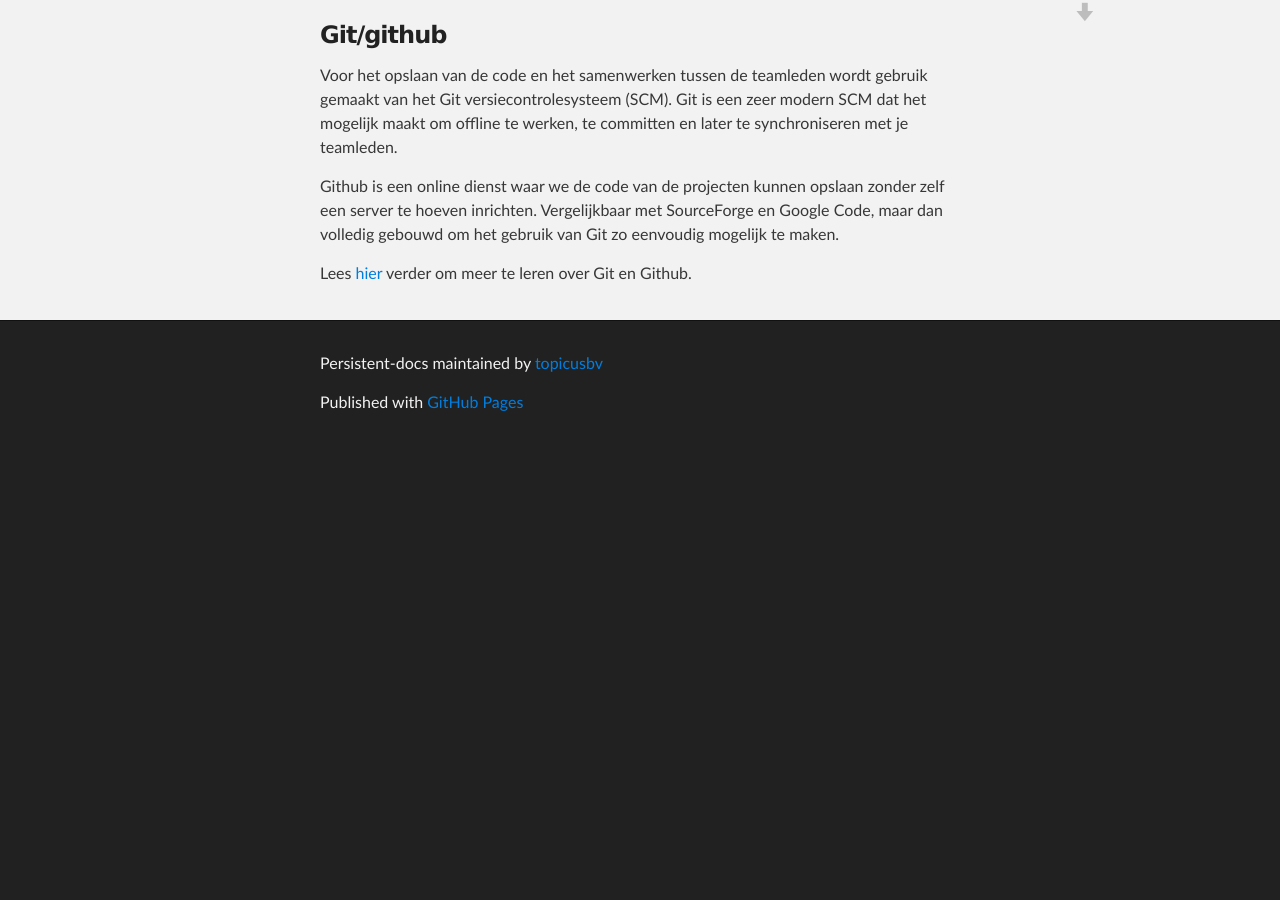
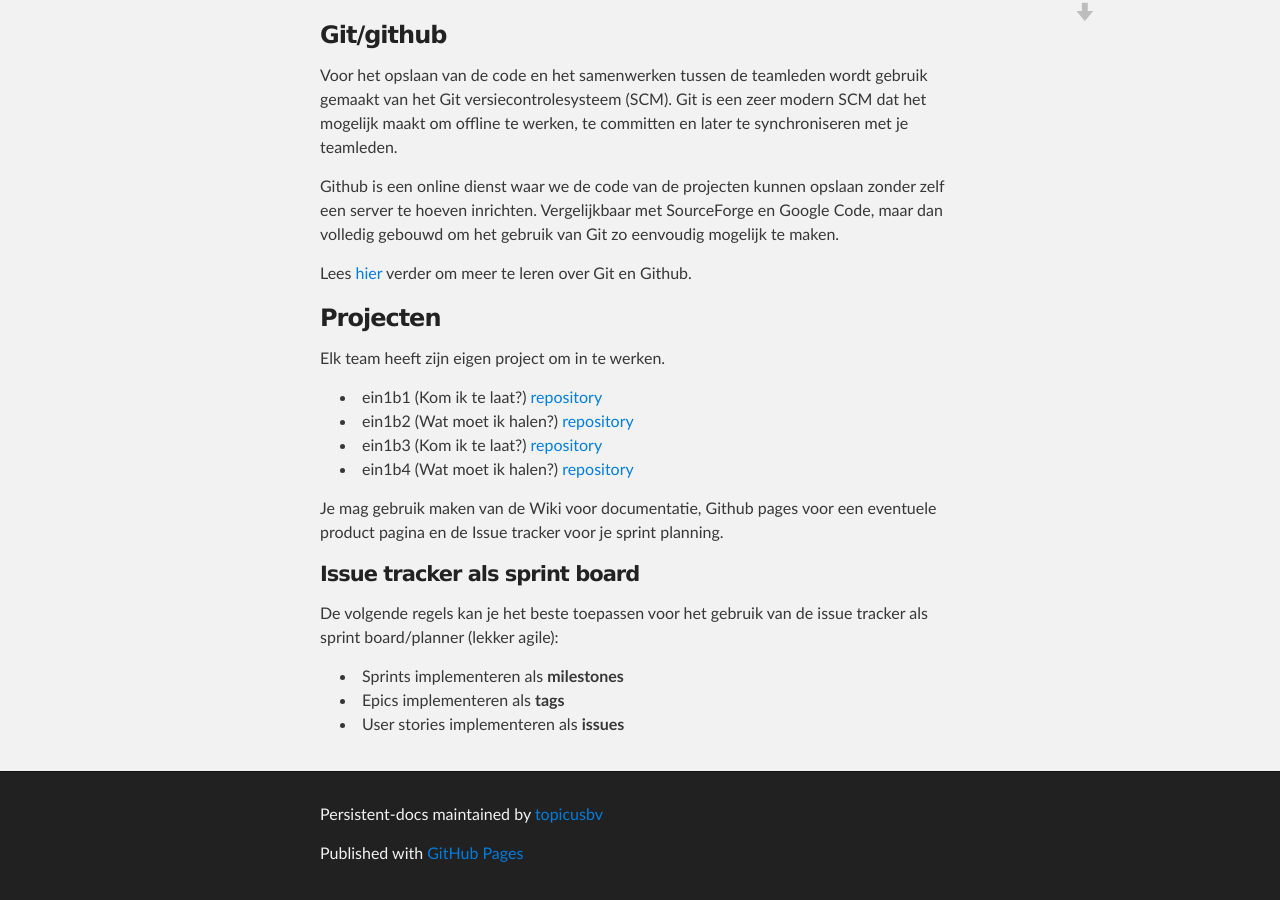
Before and after one commit to topicusbv/persistent-docs, a Jekyll site: the page built from index.md, in a window 1280 px wide and 900 px high, scrolled down 909 px. Built offline with Jekyll 4.4.1, drawn with Linux system fonts in a browser that asks for light colours; before the commit the page ends 1358 px from its top, so only the background shows below that.

Commit message:
Projecten toegevoegd

```diff
--- a/index.md
+++ b/index.md
@@ -44,3 +44,24 @@ Google Code, maar dan volledig gebouwd om het gebruik van Git zo eenvoudig
 mogelijk te maken.
 
 Lees [hier](git.html) verder om meer te leren over Git en Github.
+
+### Projecten ###
+
+Elk team heeft zijn eigen project om in te werken.
+
+ - ein1b1 (Kom ik te laat?) [repository](https://github.com/topicusbv/kom-ik-te-laat-ein1b1)
+ - ein1b2 (Wat moet ik halen?) [repository](https://github.com/topicusbv/wat-moet-ik-halen-ein1b2)
+ - ein1b3 (Kom ik te laat?) [repository](https://github.com/topicusbv/kom-ik-te-laat-ein1b3)
+ - ein1b4 (Wat moet ik halen?) [repository](https://github.com/topicusbv/wat-moet-ik-halen-ein1b4)
+
+Je mag gebruik maken van de Wiki voor documentatie, Github pages voor een
+eventuele product pagina en de Issue tracker voor je sprint planning.
+
+#### Issue tracker als sprint board ####
+
+De volgende regels kan je het beste toepassen voor het gebruik van de issue
+tracker als sprint board/planner (lekker agile):
+
+ - Sprints implementeren als **milestones**
+ - Epics implementeren als **tags**
+ - User stories implementeren als **issues**
```
